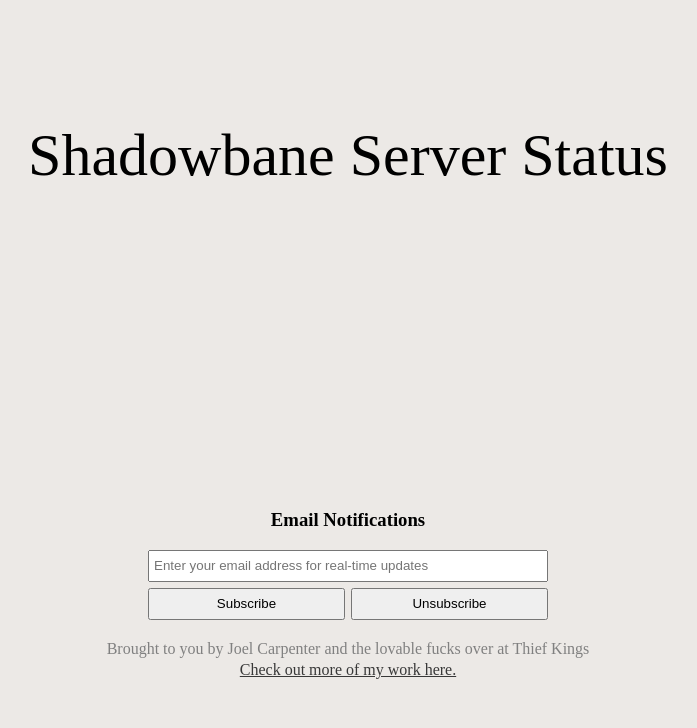
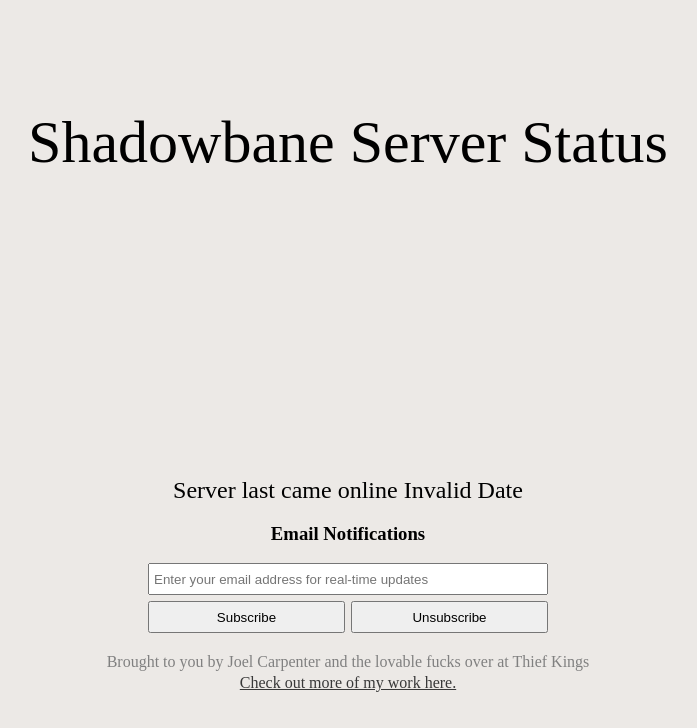
Before and after one commit to AldosAC/SB-Status-Checker, a React app: page / in a window 1280 px wide. Shown: the top 728 px of the page, without its empty margins (292-989 px from the left). Built offline with nearby package versions, Linux system fonts and the light colour scheme; no server answers.

Commit message:
Fixes incorrect last reset conditional

```diff
--- a/src/components/ServerStatus.jsx
+++ b/src/components/ServerStatus.jsx
@@ -9,9 +9,6 @@ const ServerStatus = (props) => {
   const lastResetString = lastReset === 'Unknown' ? '' : new Date(Number(lastReset)).toLocaleString();
   let statusIndicator = '';
   let lastResetIndicator = '';
-
-  console.log(`lastReset: ${lastReset}`);
-  console.log(`lastResetString: ${lastResetString}`);
 
   const getStatus = () => {
     axios.get(`${url}/api/status`)
@@ -31,10 +28,10 @@ const ServerStatus = (props) => {
     statusIndicator = (<ServerOffline>Offline</ServerOffline>)
   }
 
-  if (lastReset && lastReset.length > 0) {
+  if (lastResetString.length > 0) {
     lastResetIndicator = (
       <LastResetContents>
-        Server last come online {lastResetString}
+        Server last came online {lastResetString}
       </LastResetContents>
     )
   }
```
Also changed, not shown: 1 other file (tests, documents, lock files or other folders).
